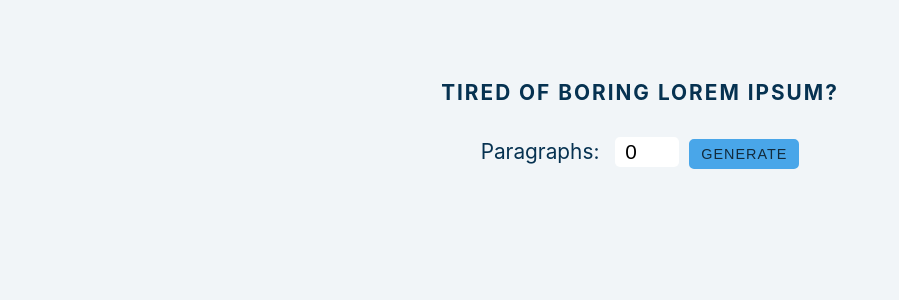
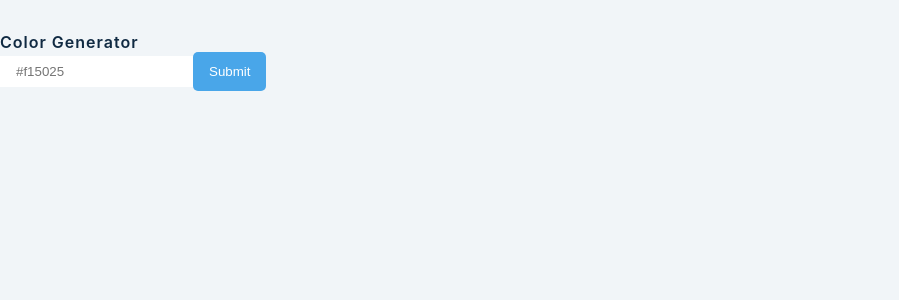
Before and after one commit to leodsc/react-simple-projects, a React (Create React App) app: page / in a window 1280 px wide. Shown: the top 300 px of the page, without its empty margins (0-899 px from the left). Built offline with nearby package versions, Linux system fonts and the light colour scheme.

Commit message:
color picker

```diff
--- a/package.json
+++ b/package.json
@@ -9,6 +9,7 @@
     "react": "^17.0.2",
     "react-dom": "^17.0.2",
     "react-scripts": "4.0.3",
+    "values.js": "^2.0.0",
     "web-vitals": "^1.1.2"
   },
   "scripts": {
--- a/src/App.js
+++ b/src/App.js
@@ -1,4 +1,4 @@
-import Project from "./components/LoremIpsum";
+import Project from "./components/ColorPicker";
 
 function App() {
   return <Project />;
--- /dev/null
+++ b/src/components/ColorPicker.js
@@ -0,0 +1,93 @@
+import React, { useEffect, useState } from "react";
+import Values from "values.js";
+import "../styles/ColorPicker.css";
+
+export default function ColorPicker() {
+  const [pallete, setPallete] = useState([]);
+  const [color, setColor] = useState("");
+  const [clipboardHex, setClipboardHex] = useState("");
+
+  const generateRandomID = () => {
+    let id = "";
+    for (let i = 0; i < 20; i++) {
+      id += String(Math.floor(Math.random() * 20));
+    }
+    return id;
+  };
+
+  const handleSubmit = (e) => {
+    e.preventDefault();
+    setPallete([]);
+    const valuesColor = new Values(color);
+    for (let perc = 100; perc >= 0; perc -= 10) {
+      const hex = valuesColor.tint(perc).hexString();
+      const id = generateRandomID();
+      setPallete((pallete) => {
+        return [...pallete, { hex, perc, id }];
+      });
+    }
+    for (let perc = 10; perc <= 100; perc += 10) {
+      const hex = valuesColor.shade(perc).hexString();
+      const id = generateRandomID();
+      setPallete((pallete) => {
+        return [...pallete, { hex, perc, id }];
+      });
+    }
+    console.log(valuesColor.shade(90));
+    // for (let i = 0.0; i <= 1.0; i += 0.1) {
+    //   const colorHex = color.slice(1, color.length);
+    //   const [r, g, b] = [
+    //     Number("0x" + colorHex.slice(0, 2)),
+    //     Number("0x" + colorHex.slice(2, 4)),
+    //     Number("0x" + colorHex.slice(4, 6)),
+    //   ];
+    //   setPallete((pallete) => {
+    //     return [...pallete, `rgba(${r}, ${g}, ${b}, ${i})`];
+    //   });
+    // }
+  };
+
+  return (
+    <main>
+      <article>
+        <section id="color">
+          <h1>color generator</h1>
+          <form onSubmit={handleSubmit}>
+            <input
+              type="text"
+              placeholder={"#f15025"}
+              value={color}
+              onChange={(e) => setColor(e.target.value)}
+            />
+            <button type="submit">Submit</button>
+          </form>
+        </section>
+        <section id="color-gradient">
+          {pallete.map((obj, index) => {
+            const text = index > 10 ? "white" : "#162f47";
+            return (
+              <div
+                id={obj.id}
+                className="color"
+                style={{
+                  backgroundColor: obj.hex,
+                  color: text,
+                }}
+                onClick={async (e) => {
+                  await navigator.clipboard.writeText(obj.hex);
+                  setClipboardHex(obj.id);
+                }}
+              >
+                <p>{obj.perc}%</p>
+                <p>{obj.hex}</p>
+                {clipboardHex == obj.id && (
+                  <p class="copied">copied to clipboard</p>
+                )}
+              </div>
+            );
+          })}
+        </section>
+      </article>
+    </main>
+  );
+}
--- /dev/null
+++ b/src/styles/ColorPicker.css
@@ -0,0 +1,92 @@
+* {
+  padding: 0;
+  margin: 0;
+  box-sizing: border-box;
+}
+
+body {
+  background-color: #f1f5f8;
+  font-family: -apple-system, BlinkMacSystemFont, "Segoe UI", Roboto, Oxygen,
+    Ubuntu, Cantarell, "Open Sans", "Helvetica Neue", sans-serif;
+}
+
+main {
+  padding: 2rem 0;
+}
+
+h1 {
+  letter-spacing: 1px;
+  font-size: 1rem;
+  font-weight: 600;
+  color: #102a42;
+  text-transform: capitalize;
+}
+
+input {
+  border: none;
+  padding: 0.5rem 0 0.5rem 1rem;
+}
+
+button {
+  border: none;
+  background-color: #49a6e9;
+  color: white;
+  padding: 0.75rem 1rem;
+  border-radius: 5px;
+  cursor: pointer;
+}
+
+div.color {
+  width: 100vw;
+  height: 80px;
+}
+
+p {
+  padding-left: 2rem;
+}
+
+#color-gradient {
+  margin-top: 1rem;
+}
+
+.copied {
+  color: #627e99;
+  letter-spacing: 1px;
+  text-transform: uppercase;
+  font-size: 0.8rem;
+}
+
+@media screen and (min-width: 459px) {
+  #color-gradient {
+    display: grid;
+    grid-template-columns: 1fr 1fr;
+    grid-template-rows: auto;
+  }
+
+  div.color {
+    width: auto;
+    height: 90px;
+  }
+}
+
+@media screen and (min-width: 590px) {
+  #color-gradient {
+    grid-template-columns: 1fr 1fr 1fr;
+  }
+}
+
+@media screen and (min-width: 900px) {
+  #color-gradient {
+    grid-template-columns: 1fr 1fr 1fr 1fr;
+  }
+}
+
+@media screen and (min-width: 900px) {
+  #color-gradient {
+    grid-template-columns: 1fr 1fr 1fr 1fr 1fr;
+  }
+
+  div.color {
+    height: 140px;
+  }
+}
```
Also changed, not shown: 1 other file (tests, documents, lock files or other folders).
